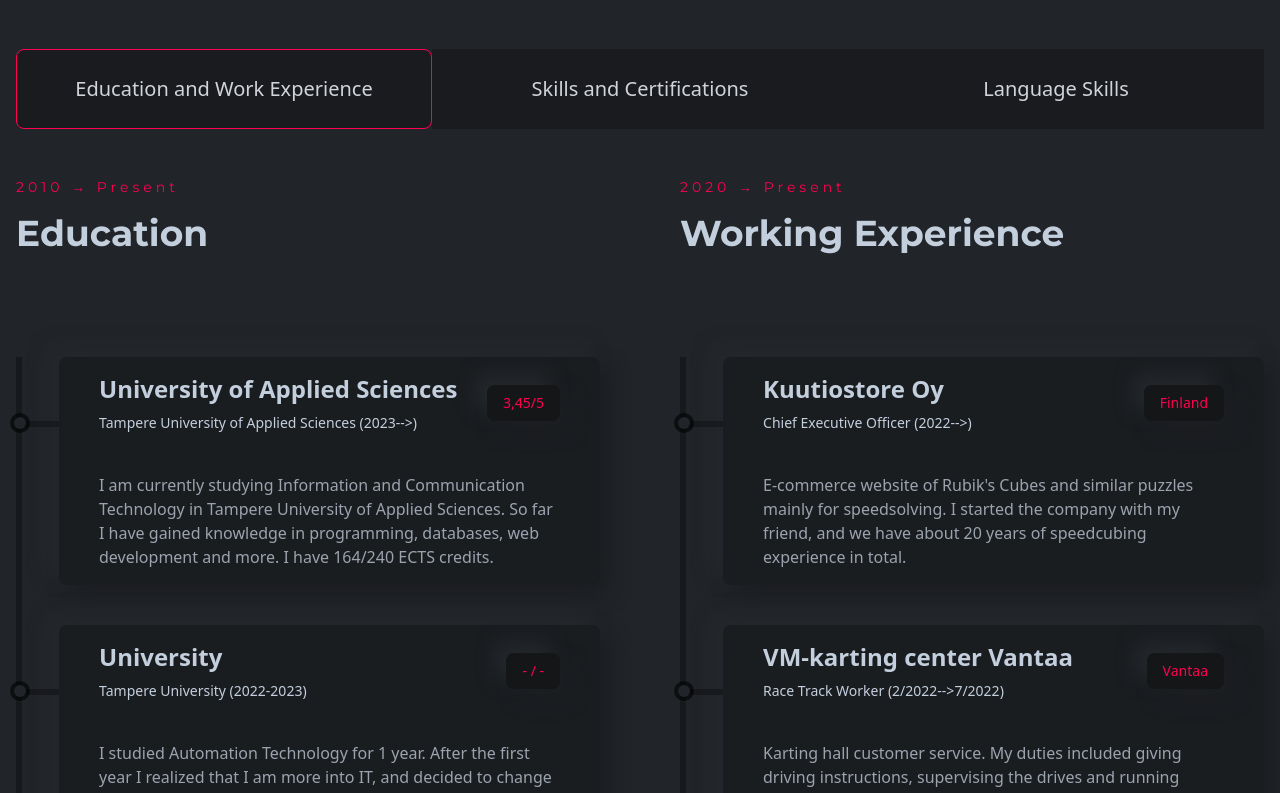
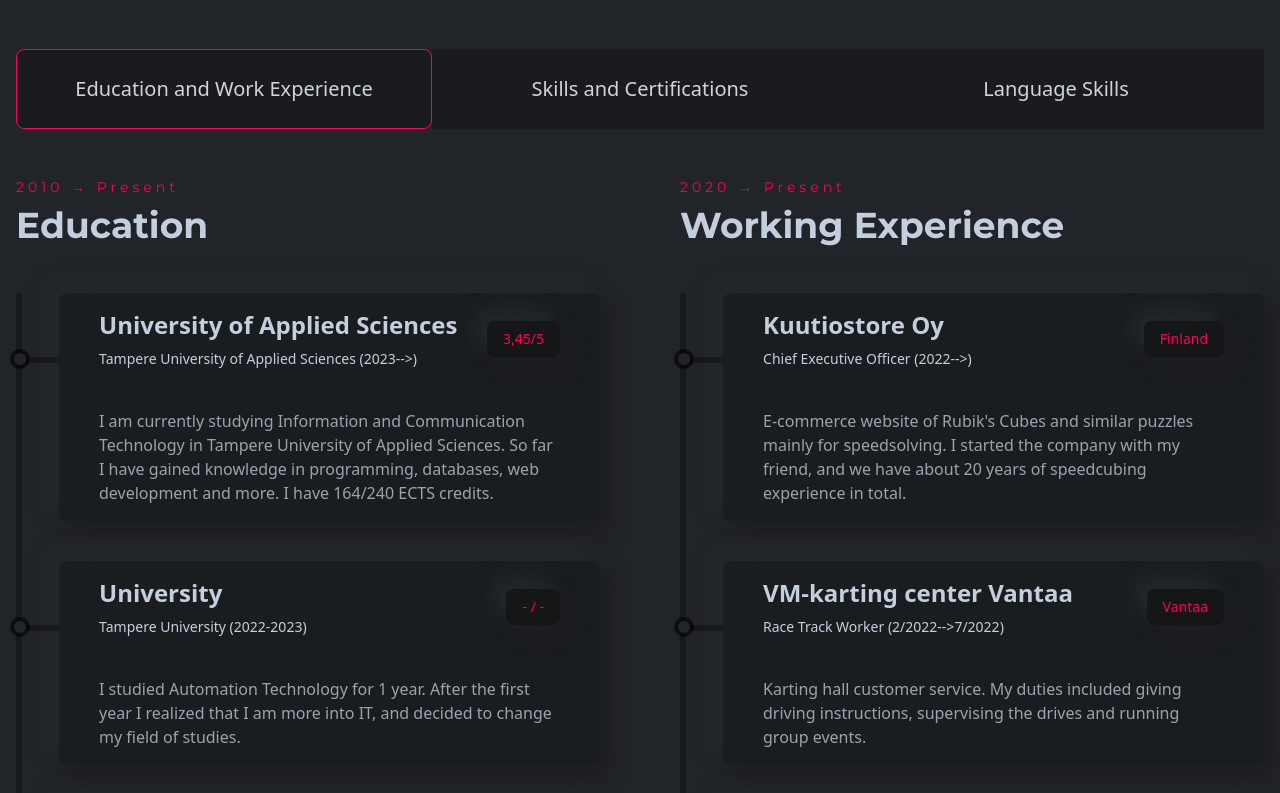
Before and after one commit to ArttuPuttonen/myPortfolio, a React (Create React App) app: page / in a window 1280 px wide. Shown: the part 3100-3893 px from the top of the page. Built offline with nearby package versions, Linux system fonts and the light colour scheme; the HTML template or start-up script is replaced by a standard one.

Commit message:
adjustments made

```diff
--- a/src/components/resume/Education.js
+++ b/src/components/resume/Education.js
@@ -4,52 +4,52 @@
 
 const Education = () => {
     return (
-            <motion.div initial={{opacity:0}} animate={{opacity:1, transition:{duration:.5}}}
-            className="w-full flex flex-col lgl:flex-row gap-10 lgl:gap-20">
+        <motion.div
+            initial={{ opacity: 0 }}
+            animate={{ opacity: 1, transition: { duration: 0.5 } }}
+            className="w-full flex flex-col lgl:flex-row gap-10 lgl:gap-20"
+        >
+            {/* Education Section */}
             <div className="flex-1">
-            <div className="lgl:py-12 py-6 font-titleFont flex flex-col gap-4">
+                <div className="py-12 pb-2 font-titleFont flex flex-col gap-2">
                     <p className="text-sm text-designColor tracking-[4px]">2010 &rarr; Present</p>
                     <h2 className="text-3xl md:text-4xl font-bold">Education</h2>
                 </div>
-            <div className="mt-6 lgl:mt-14 w-full h-auto border-l-[6px] border-black
-            border-opacity-30 flex flex-col gap-10">
+                <div className="mt-10 w-full h-auto border-l-[6px] border-black border-opacity-30 flex flex-col gap-10">
                     <ResumeCard
                         title="University of Applied Sciences"
                         subTitle="Tampere University of Applied Sciences (2023-->)"
                         result="3,45/5"
-                des="I am currently studying Information and Communication Technology in Tampere University of Applied Sciences.
-                So far I have gained knowledge in programming, databases, web development and more. I have 164/240 ECTS credits."/>
+                        des="I am currently studying Information and Communication Technology in Tampere University of Applied Sciences. So far I have gained knowledge in programming, databases, web development and more. I have 164/240 ECTS credits."
+                    />
                     <ResumeCard
                         title="University"
                         subTitle="Tampere University (2022-2023)"
                         result="- / -"
-                des="I studied Automation Technology for 1 year. After the first year I realized that I am more into IT, and decided to change my field of studies."/>
+                        des="I studied Automation Technology for 1 year. After the first year I realized that I am more into IT, and decided to change my field of studies."
+                    />
                     <ResumeCard
                         title="High School"
                         subTitle="Tikkurilan Lukio (2019-2022)"
                         result="8,05/10"
-                des="Finnish High School, also known as Upper Secondary School."/>
+                        des="Finnish High School, also known as Upper Secondary School."
+                    />
                     <ResumeCard
                         title="Comprehensive School"
                         subTitle="Martinlaakson Yhteinäiskoulu (2010 - 2019)"
                         result="9.2/10"
-                des="The first 9 years of Finnish school system. Comprehensive school is mandatory for everyone in Finland" />
+                        des="The first 9 years of Finnish school system. Comprehensive school is mandatory for everyone in Finland"
+                    />
                 </div>
             </div>
 
-
-{/*
-            Working experience
-*/}
-
-
+            {/* Working Experience Section */}
             <div className="flex-1">
-            <div className="lgl:py-12 py-6 font-titleFont flex flex-col gap-4">
+                <div className="py-12 pb-2 font-titleFont flex flex-col gap-2">
                     <p className="text-sm text-designColor tracking-[4px]">2020 &rarr; Present</p>
                     <h2 className="text-3xl md:text-4xl font-bold">Working Experience</h2>
                 </div>
-            <div className="mt-6 lgl:mt-14 w-full h-auto border-l-[6px] border-black
-            border-opacity-30 flex flex-col gap-10">
+                <div className="mt-10 w-full h-auto border-l-[6px] border-black border-opacity-30 flex flex-col gap-10">
                     <ResumeCard
                         title="Kuutiostore Oy"
                         subTitle="Chief Executive Officer (2022-->)"
@@ -60,22 +60,24 @@
                         title="VM-karting center Vantaa"
                         subTitle="Race Track Worker (2/2022-->7/2022)"
                         result="Vantaa"
-                des="Karting hall customer service. My duties included giving driving instructions, supervising the drives and running group events."/>
+                        des="Karting hall customer service. My duties included giving driving instructions, supervising the drives and running group events."
+                    />
                     <ResumeCard
                         title="Formula Center Helsinki"
                         subTitle="Race Track Worker (6/2021-->2/2022)"
                         result="Helsinki"
-                des="Karting hall customer service. My duties included fixing cars, giving driving instructions, supervising the drives and running group events. "
+                        des="Karting hall customer service. My duties included fixing cars, giving driving instructions, supervising the drives and running group events."
                     />
                     <ResumeCard
                         title="Helsingin Jäätelötehdas"
                         subTitle="Ice cream stand worker (5/2020-->8/2020)"
                         result="Helsinki"
-                des="My first proper summer job. My duties were selling ice cream, and keeping the ice cream stand clean" />
+                        des="My first proper summer job. My duties were selling ice cream, and keeping the ice cream stand clean"
+                    />
                 </div>
             </div>
         </motion.div>
     );
-}
+};
 
 export default Education;
--- a/src/components/resume/LanguageSkills.js
+++ b/src/components/resume/LanguageSkills.js
@@ -3,7 +3,11 @@
 
 const LanguageSkills = () => {
     return (
-        <div className="w-full mt-14 flex flex-col lgl:flex-row items-center gap-10">
+        <motion.div
+            initial={{ opacity: 0 }}
+            animate={{ opacity: 1, transition: { duration: 0.5 } }}
+            className="w-full mt-14 flex flex-col lgl:flex-row items-center gap-10"
+        >
             {/* Text Box for Description */}
             <div className="lgl:w-1/3 flex-shrink-0 flex flex-col justify-center">
                 <div className="font-titleFont flex flex-col gap-2">
@@ -12,14 +16,16 @@
                 </div>
                 <div className="text-gray-400 text-base leading-6 mt-4">
                     <p>
-                        These language ratings are based on the <strong>CEFR</strong> framework
+                        These language ratings are based on the{" "}
+                        <strong className="text-designColor">CEFR</strong> framework
                         (Common European Framework of Reference for Languages), which categorizes
                         proficiency levels from A1 (Beginner) to C2 (Mastery).
                     </p>
                     <p className="mt-4">
-                        Finnish is my native language. I have a <strong>C1</strong> level in English,
-                        and I’m currently at <strong>A2</strong> level in Spanish. I am currently
-                        working on my Spanish, and my goal is to become B1 speaker.
+                        Finnish is my native language. I have a{" "}
+                        <strong className="text-designColor">C1</strong> level in English, and
+                        I’m currently at <strong className="text-designColor">A2</strong> level
+                        in Spanish. I am working on improving my Spanish and aim to reach B1.
                     </p>
                 </div>
             </div>
@@ -53,7 +59,7 @@
                     ))}
                 </div>
             </div>
-        </div>
+        </motion.div>
     );
 };
 
--- a/src/components/resume/Skills.js
+++ b/src/components/resume/Skills.js
@@ -1,10 +1,9 @@
-import React from "react";
-import { motion } from "framer-motion";
-import { FaCheckCircle, FaTimesCircle } from "react-icons/fa";
+import React from 'react';
+import { motion } from 'framer-motion';
+import { FaCheckCircle, FaTimesCircle } from 'react-icons/fa';
 
 const Skills = () => {
     return (
-        <div>
         <motion.div
             initial={{ opacity: 0 }}
             animate={{ opacity: 1, transition: { duration: 0.5 } }}
@@ -16,8 +15,7 @@
                     <p className="text-sm text-designColor tracking-[4px]">Features</p>
                     <h2 className="text-3xl md:text-4xl font-bold">Design Skills</h2>
                 </div>
-                    <div className="w-full flex-grow mt-14 flex flex-col gap-6">
-                        {/* Skill Bars */}
+                <div className="mt-10 flex-grow w-full flex flex-col gap-6">
                     {[
                         { skill: "Photography", percentage: "100" },
                         { skill: "Editing", percentage: "90" },
@@ -52,8 +50,7 @@
                     <p className="text-sm text-designColor tracking-[4px]">Features</p>
                     <h2 className="text-3xl md:text-4xl font-bold">Skills and Certifications</h2>
                 </div>
-                    <div className="w-full flex-grow mt-14 grid grid-cols-2 gap-6">
-                        {/* Static Skills / Certifications */}
+                <div className="mt-10 flex-grow w-full grid grid-cols-2 gap-6">
                     {[
                         { name: "Hygiene Passport", status: "Achieved", icon: <FaCheckCircle className="text-green-500 text-xl" /> },
                         { name: "First Aid Certificate", status: "Pending", icon: <FaTimesCircle className="text-red-500 text-xl" /> },
@@ -62,7 +59,10 @@
                         { name: "Leadership Training", status: "Achieved", icon: <FaCheckCircle className="text-green-500 text-xl" /> },
                         { name: "Advanced Excel Skills", status: "Achieved", icon: <FaCheckCircle className="text-green-500 text-xl" /> },
                     ].map((item, index) => (
-                            <div key={index} className="bg-gradient-to-r from-blue-600 to-pink-500 p-4 rounded-md shadow-lg flex items-center justify-between">
+                        <div
+                            key={index}
+                            className="bg-gradient-to-r from-blue-600 to-pink-500 p-4 rounded-md shadow-lg flex items-center justify-between"
+                        >
                             <div>
                                 <p className="text-sm font-medium">{item.name}</p>
                                 <p className="text-xs text-gray-300">{item.status}</p>
@@ -73,7 +73,6 @@
                 </div>
             </div>
         </motion.div>
-        </div>
     );
 };
 
```
Lines whose indentation alone changed are shown as unchanged.
